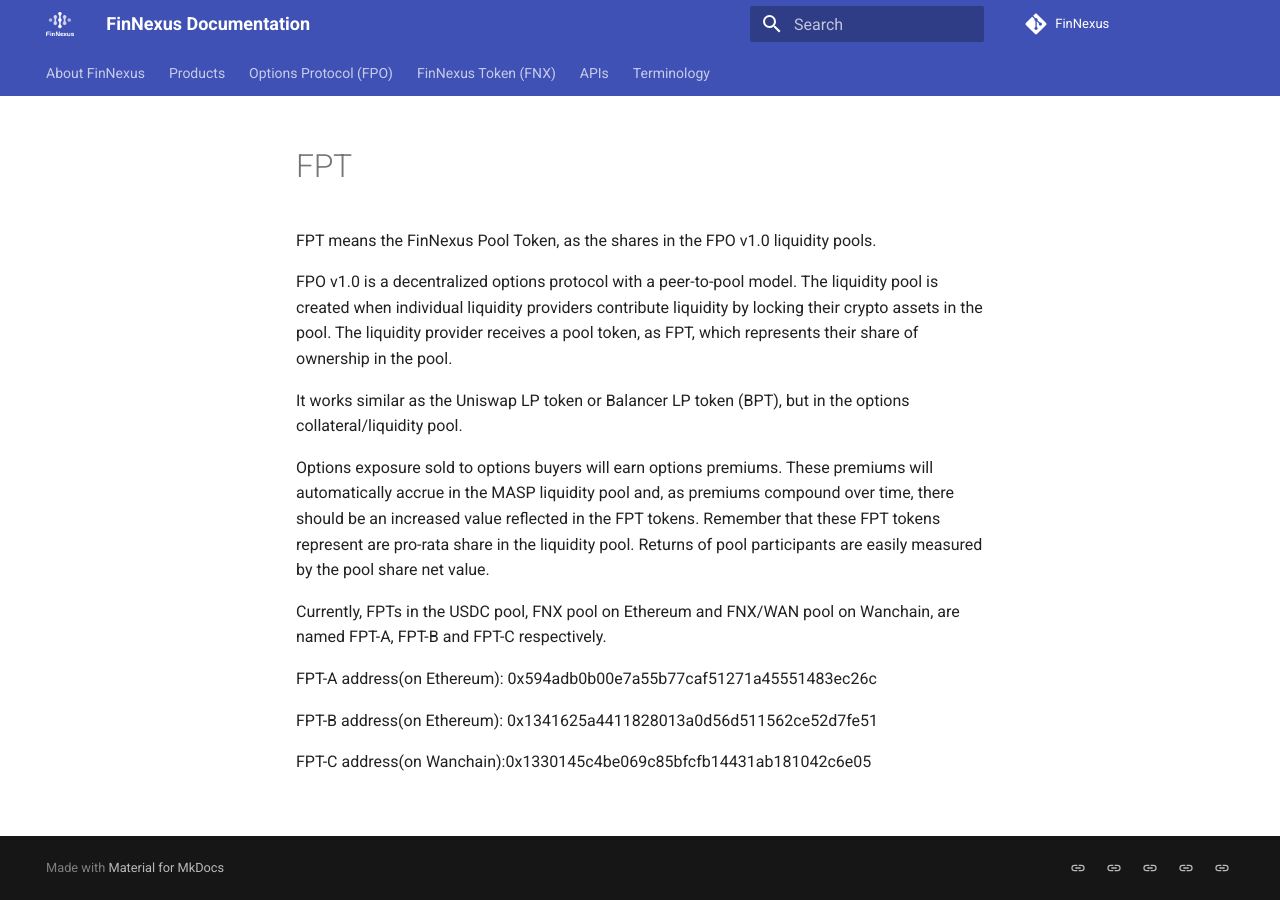
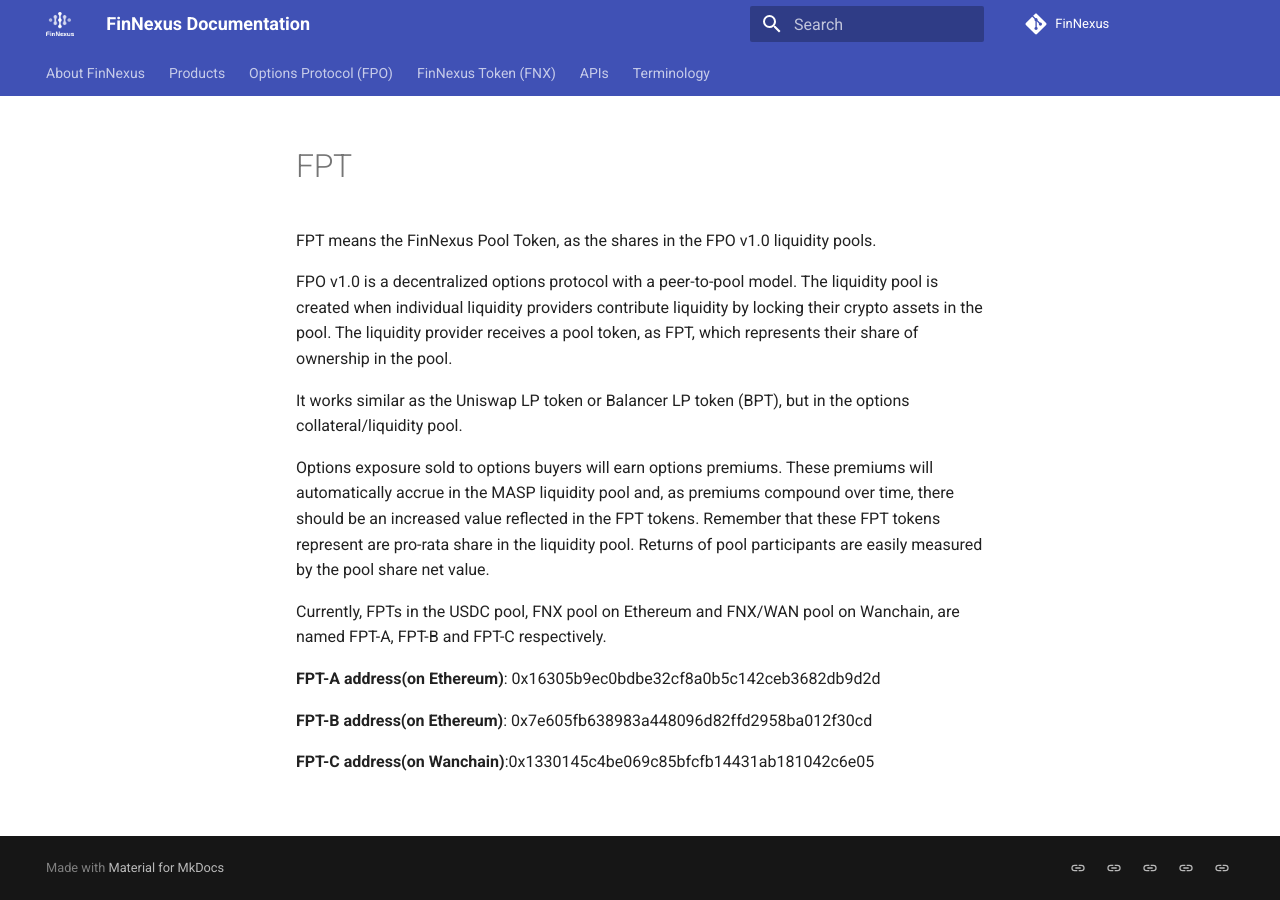
Before and after one commit to Phoenix-Finance/Phoenix-Documentation, an MkDocs documentation site: the page built from content/terminology/FPT.md, in a window 1280 px wide. Built offline with MkDocs 1.6.1 and Material for MkDocs 9.7.7, drawn with Linux system fonts in a browser that asks for light colours.

Commit message:
Update FPT.md

```diff
--- a/content/terminology/FPT.md
+++ b/content/terminology/FPT.md
@@ -8,8 +8,8 @@ Options exposure sold to options buyers will earn options premiums. These premiu
 
 Currently, FPTs in the USDC pool, FNX pool on Ethereum and FNX/WAN pool on Wanchain, are named FPT-A, FPT-B and FPT-C respectively.
 
-FPT-A address(on Ethereum): 0x594adb0b00e7a55b77caf51271a45551483ec26c
+**FPT-A address(on Ethereum)**: 0x16305b9ec0bdbe32cf8a0b5c142ceb3682db9d2d
 
-FPT-B address(on Ethereum): 0x1341625a4411828013a0d56d511562ce52d7fe51
+**FPT-B address(on Ethereum)**: 0x7e605fb638983a448096d82ffd2958ba012f30cd
 
-FPT-C address(on Wanchain):0x1330145c4be069c85bfcfb14431ab181042c6e05
+**FPT-C address(on Wanchain)**:0x1330145c4be069c85bfcfb14431ab181042c6e05
```
